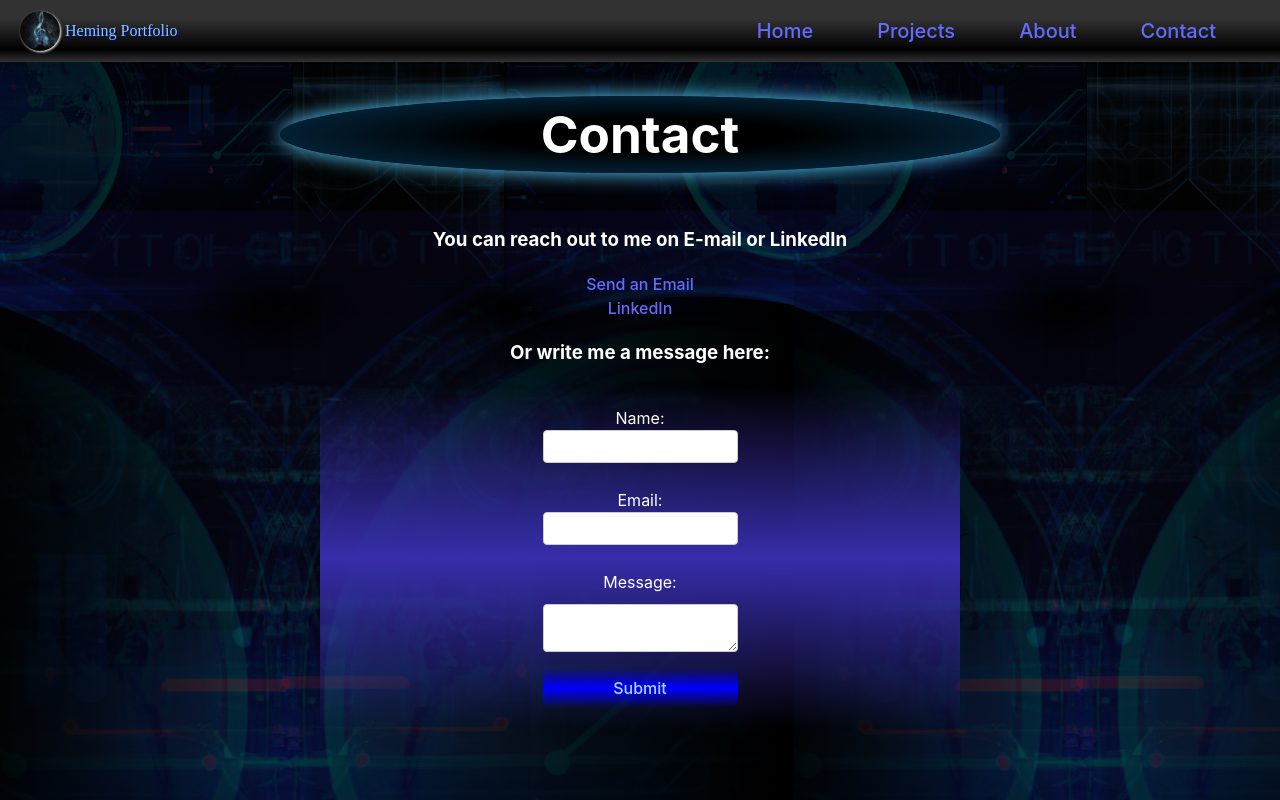
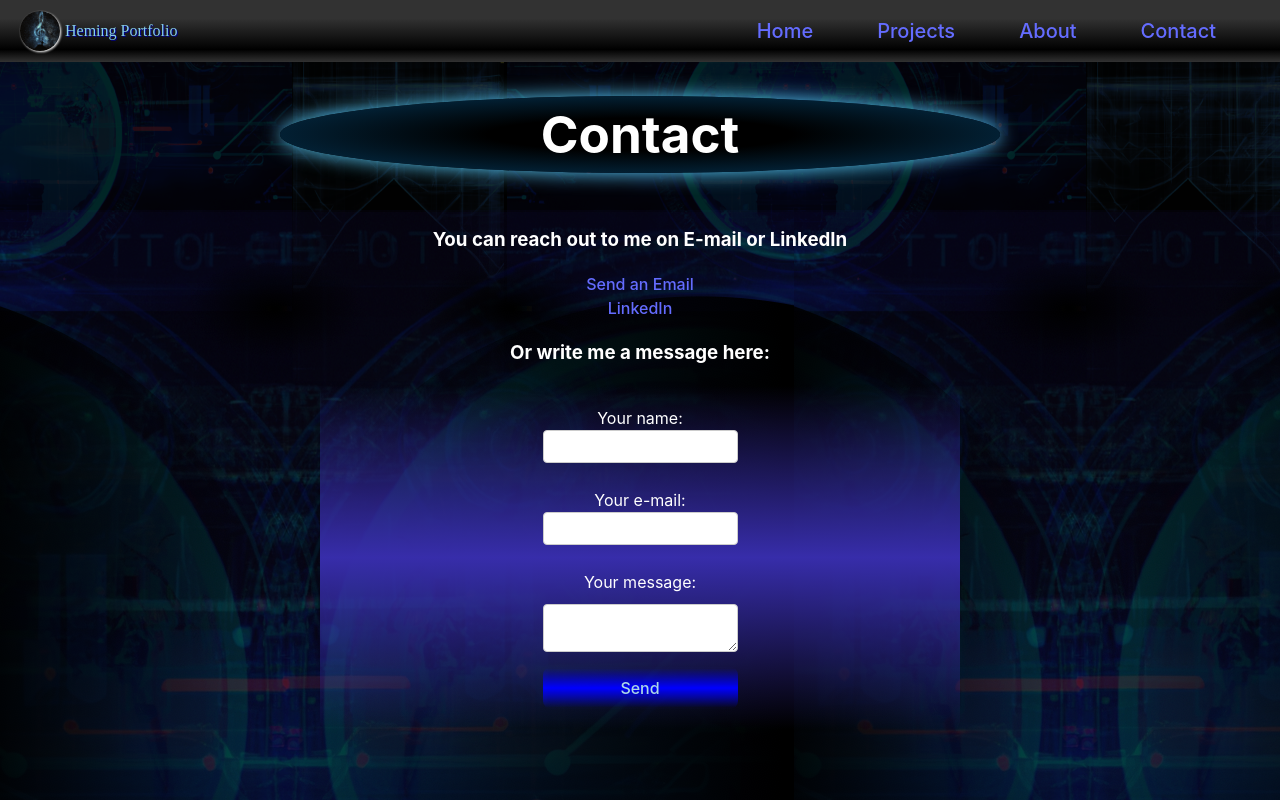
Before and after one commit to hemingus/portfolio, a React (Vite) app: page /contact in a window 1280 px wide. Built offline with nearby package versions, Linux system fonts and the light colour scheme; no server answers.

Commit message:
improved contact form

```diff
--- a/src/components/ContactForm/ContactForm.tsx
+++ b/src/components/ContactForm/ContactForm.tsx
@@ -22,6 +22,11 @@ const ContactForm: React.FC = () => {
 
     const [handlingSubmisson, setHandlingSubmisson] = useState(false)
 
+    const isFormValid =
+        formData.name.trim() !== ""
+        && formData.email.trim() !== ""
+        && formData.message.trim() !== ""
+
     const handleChange = (e: ChangeEvent<HTMLInputElement | HTMLTextAreaElement>) => {
         const { name, value } = e.target
         setFormData(prevState => ({
@@ -31,8 +36,11 @@ const ContactForm: React.FC = () => {
     }
 
     const handleSubmit = (e: FormEvent<HTMLFormElement>) => {
+        e.preventDefault()
+        if (!isFormValid) return
+
         setHandlingSubmisson(true)
-        e.preventDefault()
+
         emailjs.sendForm(EMAILJS_SERVICE_ID, EMAILJS_TEMPLATE_ID, e.currentTarget, EMAILJS_PUBLIC_KEY)
         .then((result) => {
             console.log(result.text)
@@ -51,7 +59,7 @@ const ContactForm: React.FC = () => {
         <div className="form-container">
             <form onSubmit={handleSubmit}>
                 <label>
-                    Name:
+                    Your name:
                     <input
                     type="text"
                     name="name"
@@ -60,7 +68,7 @@ const ContactForm: React.FC = () => {
                     />
                 </label>
                 <label>
-                    Email:
+                    Your e-mail:
                     <input
                     type="email"
                     name="email"
@@ -69,19 +77,20 @@ const ContactForm: React.FC = () => {
                     />
                 </label>
                 <label>
-                    Message:
+                    Your message:
                 </label>
                     <textarea
                     name="message"
                     value={formData.message}
                     onChange={handleChange}
                     />
-
-                {
-                handlingSubmisson ?
-                <button style={{opacity: 0.2, cursor: "none"}}>Submit</button> :
-                <button type="submit">Submit</button>
-                }
+                <button
+                    type="submit"
+                    disabled={handlingSubmisson}
+                    style={{opacity: handlingSubmisson ? 0.5 : 1, cursor: handlingSubmisson ? "not-allowed" : "pointer"}}
+                >
+                    {handlingSubmisson ? "Sending..." : "Send"}
+                </button>
             </form>
         </div>
     )
```
